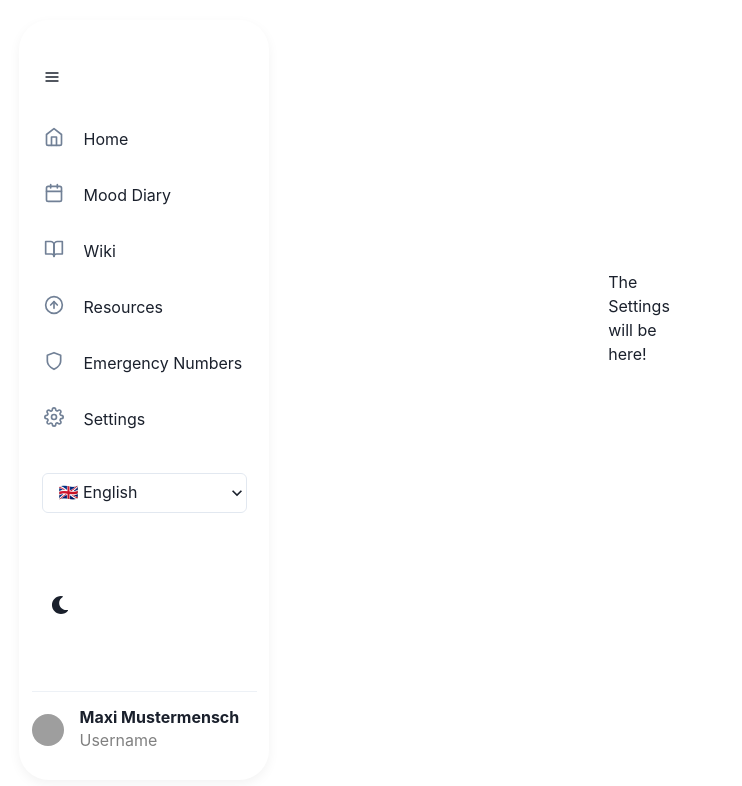
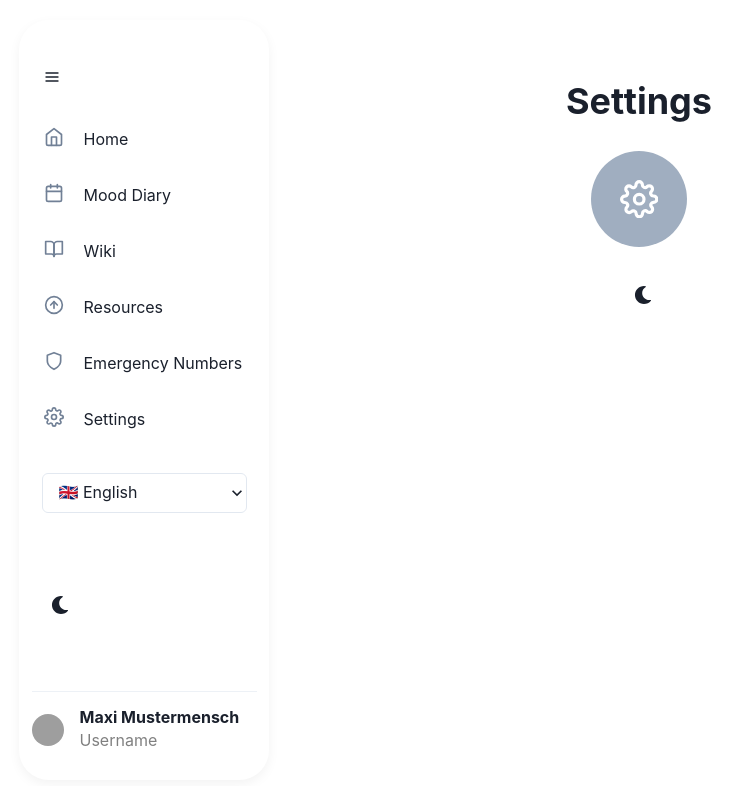
Before and after one commit to TUBerlin-Kopfsachen-Browser-Frontend/kopfsachen-app, a React (Create React App) app: page /settings in a window 1280 px wide. Shown: the top 786 px of the page, without its empty margins (1-743 px from the left). Built offline with nearby package versions, Linux system fonts and the light colour scheme; grey boxes are pictures that could not be loaded.

Commit message:
settings page

```diff
--- a/src/routes/Settings.tsx
+++ b/src/routes/Settings.tsx
@@ -10,10 +10,16 @@ import {
     theme,
     Flex,
     Center,
+    Button,
+    Stack,
+    Avatar,
+    Heading,
 } from "@chakra-ui/react"
 import Sidebar from "../components/Sidebar"
+import { FiChevronRight, FiSettings, FiUser } from "react-icons/fi";
+import { ColorModeSwitcher } from "../ColorModeSwitcher";
 
-export default function Wiki() {
+export default function Settings() {
     return (
         <ChakraProvider theme={theme}>
             <Flex>
@@ -21,19 +27,23 @@ export default function Wiki() {
                 <Flex
                     flexDirection='column'
                     position='absolute'
-                    top='5vh'
+                    top='10vh'
                     left='50vw'
-                    transform="translate(-50%, -10%)"
+                    transform="translate(-50%, -0%)"
                     maxWidth='800px'
                 >
-                    <Grid minH="50vh" p={300}>
-                        <VStack spacing={8}>
-                            <Text>
-                                The Settings will be here!
-                            </Text>
-                        </VStack>
-                    </Grid>
-
+                    <Center>
+                        <Heading> Settings </Heading>
+                    </Center>
+                    <Center>
+                        <Avatar size='xl' margin={7} icon={<FiSettings/>}/>
+                    </Center>
+                    <Stack direction='column'spacing={3}>
+                        <ColorModeSwitcher justifySelf="flex-end" />
+                        {/* <Link>
+                            <Button width={200} leftIcon={<FiUser/>} rightIcon={<FiChevronRight/>}> Account </Button>
+                        </Link> */}
+                    </Stack>
                 </Flex>
             </Flex>
         </ChakraProvider>
```
